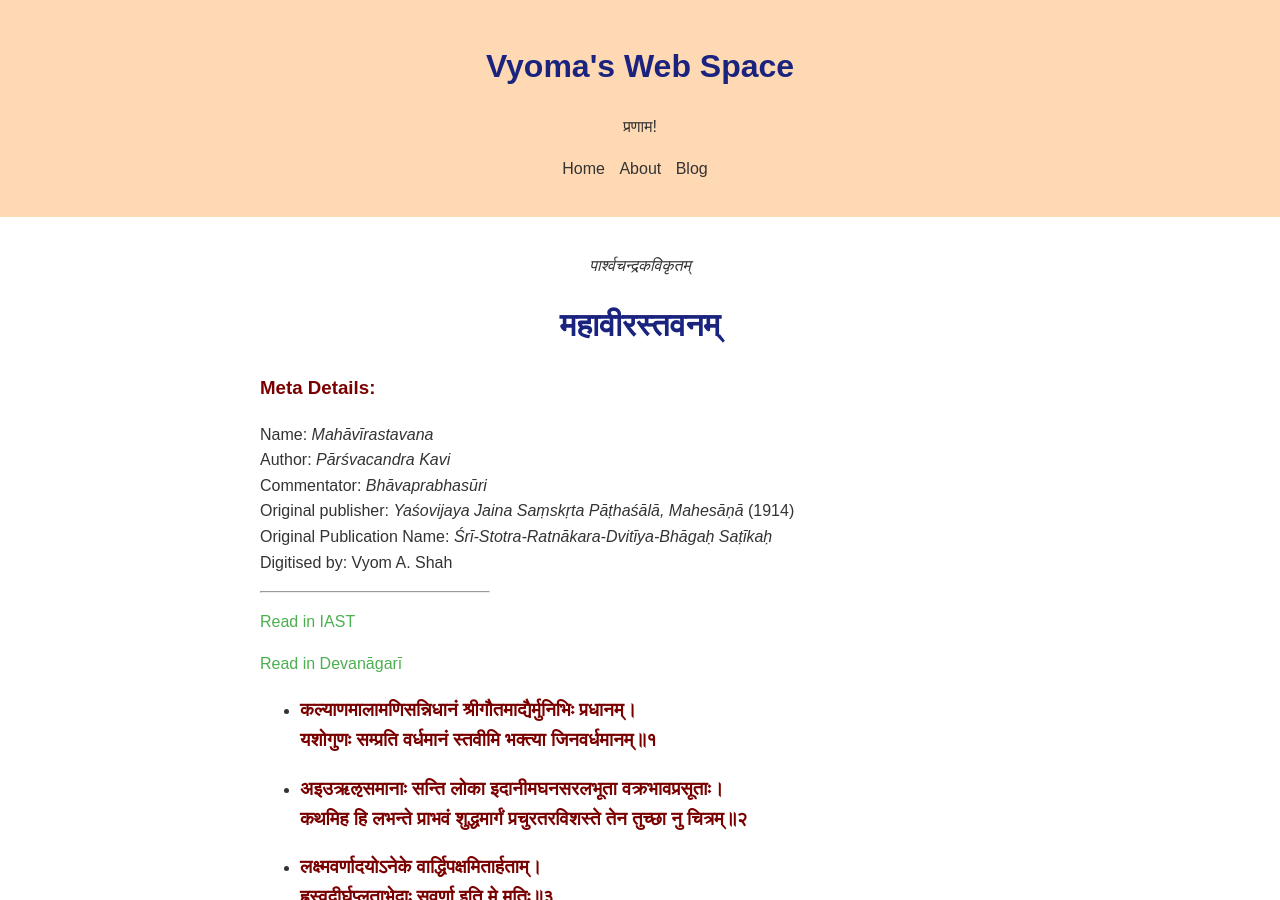
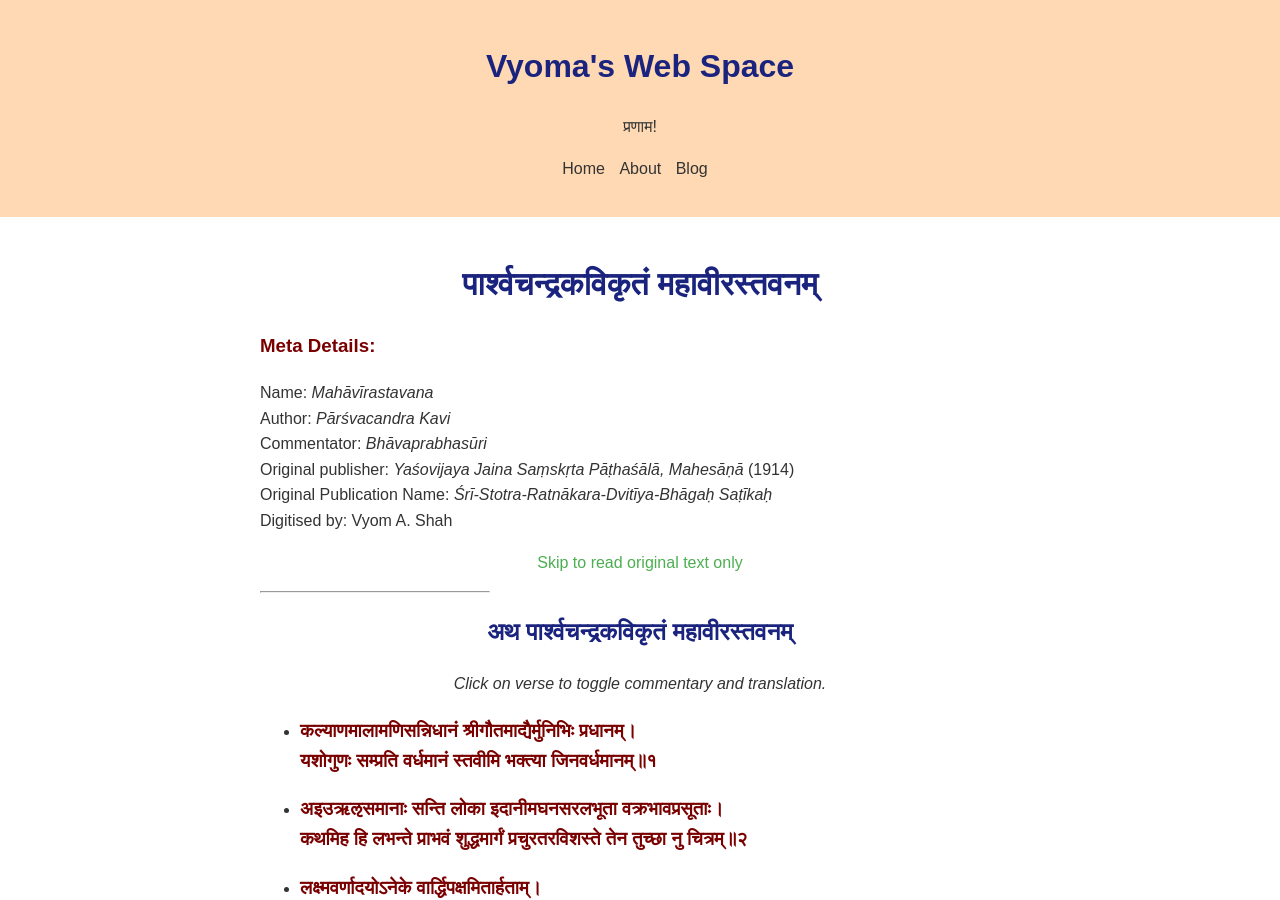
Before and after one commit to svyoma/svyoma.github.io, a Jekyll site: the page blogs/parsvacandra_mahavira.html, which Jekyll copies as it is, in a window 1280 px wide and 900 px high. Built offline with Jekyll 4.4.1, drawn with Linux system fonts in a browser that asks for light colours; some web fonts are replaced; some of the changed text lies outside the part shown.

Commit message:
Update parsvacandra_mahavira.html

```diff
--- a/blogs/parsvacandra_mahavira.html
+++ b/blogs/parsvacandra_mahavira.html
@@ -144,8 +144,7 @@
     <title>Mahvīrastavana by Pārśvacandra</title>
 <body>
  <div class="container">
-        <p style="font-style: italic; text-align: center;">पार्श्वचन्द्रकविकृतम्</p>
-        <h1 style="font-weight: bold; text-align: center;">महावीरस्तवनम्</h1>
+        <h1 style="font-weight: bold; text-align: center;">पार्श्वचन्द्रकविकृतं महावीरस्तवनम्</h1>
         <h3>Meta Details: </h3>
             <p>Name: <em> Mahāvīrastavana</em><br />
             Author: <em>Pārśvacandra Kavi</em><br />
@@ -153,10 +152,11 @@
             Original publisher: <em>Yaśovijaya Jaina Saṃskṛta Pāṭhaśālā, Mahesāṇā </em> (1914)<br />
             Original Publication Name: <em>Śrī-Stotra-Ratnākara-Dvitīya-Bhāgaḥ Saṭīkaḥ</em> <br />
             Digitised by: Vyom A. Shah</p>
+            <p style="text-align: center;"><a href="#maincontent">Skip to read original text only</a></p>
             <hr style="width: 30%; margin: 0pt">
-        <p><a href="#iast">Read in IAST</a></p>
-        <p><a href="#devanagari">Read in Devanāgarī</a></p>
         <div class="verses-container">
+            <h2 style="font-weight: bold; text-align: center;">अथ पार्श्वचन्द्रकविकृतं महावीरस्तवनम्</h2>
+            <p style="font-style: italic; text-align: center;">Click on verse to toggle commentary and translation.</p>
             <ul class="verse-list">
               <li class="verse">
                 <p class="precomm hidden">स्तुत्यं सारस्वतं बीजं बीजं सज्ज्ञानसंपदाम्। नयाम्यहं स्तुतेर्मार्गं मनोमन्दिरदीपकम्॥१॥<br />
@@ -165,7 +165,7 @@
                     तत्राद्यपद्ये कविर्महावीरजिनमभिष्टौति—</p>
                 <h3 class="sanskrit-verse" style="font-weight: bold;"> कल्याणमालामणिसन्निधानं श्रीगौतमाद्यैर्मुनिभिः प्रधानम्।<br />यशोगुणः सम्प्रति वर्धमानं स्तवीमि भक्त्या जिनवर्धमानम्॥१</h3>
                 <p class="trans hidden"><em>kalyāṇamālāmaṇisannidhānaṃ śrīgautamādyairmunibhiḥ pradhānam.<br />yaśoguṇaḥ samprati vardhamānaṃ stavīmi bhaktyā jinavardhamān..1</em></p>
-                <p class="translation hidden">This toggles the transation for the verse.</p>
+                <p class="translation hidden">This is placeholder of translation of verse.</p>
                 <p class="commentary hidden">अहं पार्श्वचन्द्रनामा कविः। भक्त्या - परमसेवया कृत्वा जिनवर्धमानं स्तवीमि - स्तुतिगोचरीकरोमि इत्यन्वयः। किंविशिष्टं जिनवर्धमानम्? कल्याणेति, कल्याणानां मङ्गलानां माला श्रेणिस्तस्या मणयो रत्नानि तेषां सन्निधानं - शुभनिधिं कोशम्। एतद्विशेषणेन प्रभोर्मङ्गलमयत्वं प्रोक्तम्। पुनः किंविशिष्टं जिनवर्धमानम्? श्रीगौतमाद्यैः मुनिभिः प्रधानमग्रेसरम्। पुनः किंविशिष्टम्? यशोगुणैः कीर्त्या औदार्यादिभिर्गुणैः(च)। सम्प्रत्यद्यापि वर्धमानमेधमानम्। एतद्विशेषणद्वयेन शालिक्षेत्रशालिवृत्तिशुभभङ्गत्वं प्रोक्तम्॥ १ ॥</p>
               </li>
               <li class="verse">
@@ -190,6 +190,7 @@
                 <p class="commentary hidden">यथा बुधाः - शाब्दिकजना एएओऔ इति चत्वार्यक्षराणि संध्यक्षराणि संध्यक्षरसंज्ञकानि व्याकुर्वन्ति - कथयन्ति। चकारग्रहणादत्र पूर्वकाव्योक्तानपि अइउऋऌ इति पञ्च वर्णान् समानसंज्ञकान् व्याकुर्वन्ति। कथम्? प्राप्तासंधि प्राप्तः असंधिः यस्यां क्रियायां तत् इति क्रियाविशेषणं प्रसिद्धमिति। हे वीर! तथाऽहं दर्शनात् तव सम्यक्त्वात् शासनाद्वा भावं षड्द्रव्यात्मकं व्याकुर्वे कथयामि। कथम्? प्राप्तः असन्धिः यत्रेति क्रियाविशेषणम्। कोऽर्थः? यद्यपि धर्मास्तिकायादिपदार्थाः संमिलिताः सन्ति परं सूक्ष्मदृष्ट्याऽसंमिलिता एव ते सन्तो लक्षणेन ज्ञायन्ते <em>'चलणसहावो धम्मो'</em> इत्यादिवचनात्। अथवा <em>'कस्यापि नाहं, ममापि केऽपि न सन्ति'</em> इति भावं स्वाभिप्रायं कथयामि इत्यादि॥४॥</p>
               </li>
               <li class="verse">
+                <p class="precomm hidden">अथ निर्मलमत्याऽऽराधकत्वं दर्शयति—</p>
                 <h3 class="sanskrit-verse" style="font-weight: bold;">जैना अजैना उभये स्वरायं सङ्गृह्य मह्यां च विराधकाः स्युः।<br />आराधका वा जिनपर्युपास्तेस्तदन्तरं शुद्धधिया कृतायाः॥५</h3>
                 <p class="trans hidden"><em>jainā ajainā ubhaye svarāyaṃ saṅgṛhya mahyāṃ ca virādhakāḥ syuḥ. <br />ārādhakā vā jinaaryuāstestadantaraṃ śuddhadhiyā kṛtāyāḥ..5</em></p>
                 <p class="translation hidden"></p>
@@ -247,9 +248,12 @@
             <button id="expand-all">Expand All</button>
           </div>
           <script src="script.js"></script>
+<hr />
+        <h2 id="maincontent"; style="font-weight: bold;">Reading Options:</h2>
+            <p><a href="#iast">Read in IAST</a></p>
+            <p><a href="#devanagari">Read in Devanāgarī</a></p>
 
-
-        <h2 id="iast"; style="font-weight: bold;">Mahāvīrastavanam</h2>
+        <h3 id="iast"; style="font-weight: bold;">Mahāvīrastavanam</h3>
         <p>kalyāṇamālāmaṇisannidhānaṃ śrīgautamādyairmunibhiḥ pradhānam.<br />yaśoguṇaḥ samprati vardhamānaṃ stavīmi bhaktyā jinavardhamān..1</p>
         <p>a&iuml;uṛḷsamānāḥ santi lokā idānīmaghanasaralabhūtā vakrabhāvaprasūtāḥ.<br />kathamiha hi labhante prābhavaṃ śuddhamārgaṃ pracurataraviśaste tena tucchā nu citram..2</p>
         <p>lakṣmavarṇādayo'neke vārddhipakṣamitārhatām.<br />hrasvadīrghaplutābhedāḥ savarṇā iti me matiḥ..3</p>
@@ -265,7 +269,7 @@
 
         <hr />
 
-        <h2 id="devanagari"; style="font-weight: bold;"> महावीरस्तवनम्</h2>
+        <h3 id="devanagari"; style="font-weight: bold;"> महावीरस्तवनम्</h3>
         <p>कल्याणमालामणिसन्निधानं श्रीगौतमाद्यैर्मुनिभिः प्रधानम्।<br />यशोगुणः सम्प्रति वर्धमानं स्तवीमि भक्त्या जिनवर्धमान्॥१</p>
         <p>अइउऋऌसमानाः सन्ति लोका इदानीमघनसरलभूता वक्रभावप्रसूताः।<br />कथमिह हि लभन्ते प्राभवं शुद्धमार्गं प्रचुरतरविशस्ते तेन तुच्छा नु चित्रम्॥२</p>
         <p>लक्ष्मवर्णादयोऽनेके वार्द्धिपक्षमितार्हताम्।<br />ह्रस्वदीर्घप्लुताभेदाः सवर्णा इति मे मतिः॥३</p>
```
